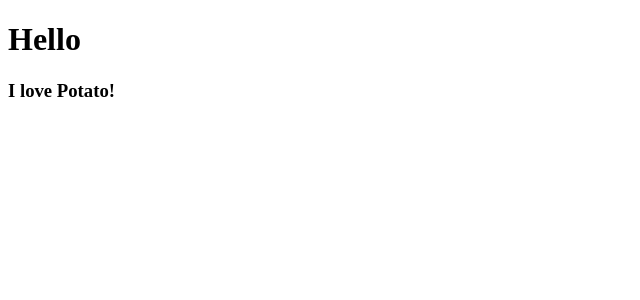
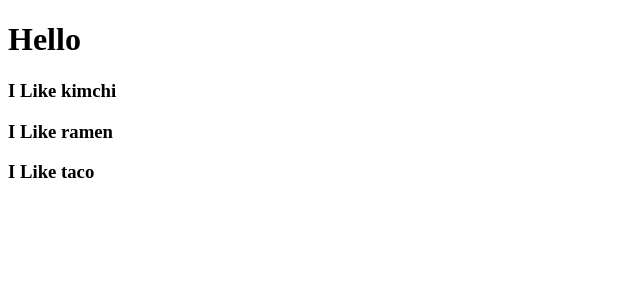
Before and after one commit to makepin2r/movie_app, a React (Create React App) app: page / in a window 1280 px wide. Shown: the top 300 px of the page, without its empty margins (0-640 px from the left). Built offline with nearby package versions, Linux system fonts and the light colour scheme.

Commit message:
#2-1 props 실습

```diff
--- a/src/App.js
+++ b/src/App.js
@@ -1,9 +1,13 @@
-import Potato from './Potato';
+function Food(props) {
+  return <h3>I Like {props.name}</h3>;
+}
 
 function App() {
   return <div>
     <h1>Hello</h1>
-    <Potato />
+    <Food name="kimchi" />
+    <Food name="ramen" />
+    <Food name="taco" />
   </div>;
 }
 
--- a/src/Potato.js
+++ /dev/null
@@ -1,7 +0,0 @@
-import React from "react";
-
-function Potato() {
-    return <h3>I love Potato!</h3>;
-}
-
-export default Potato;
```
